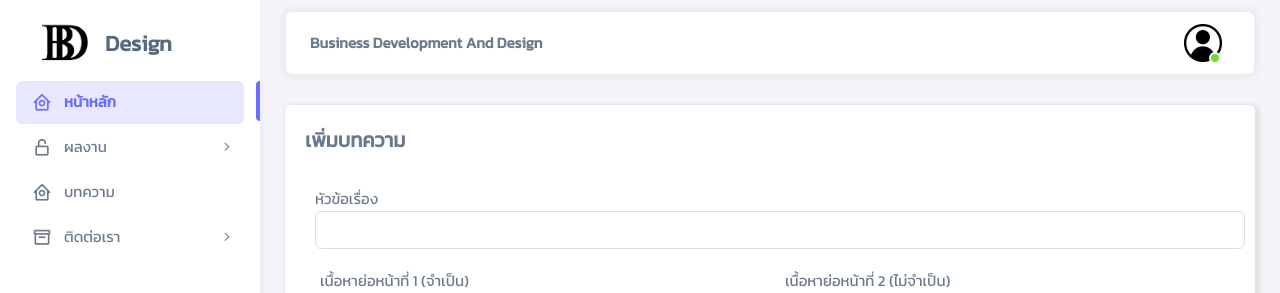
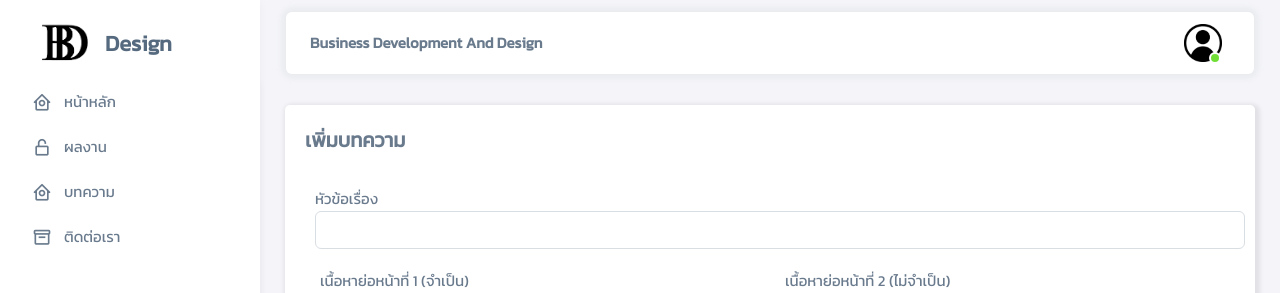
Before and after one commit to Korawich-sd/bddesign-Project, a PHP site: page /webpanel/add_blog.php in a window 1280 px wide. Shown: the top 293 px of the page. Run offline with PHP 8.4, Linux system fonts and the light colour scheme; the visitor is signed in with stand-in values (Sample User, id 1); data that the repository does not hold is empty; some libraries are stand-ins or nearby versions.

Commit message:
finish blog system 26/11/65

```diff
--- a/webpanel/menu_l.php
+++ b/webpanel/menu_l.php
@@ -23,6 +23,7 @@ if (isset($_SESSION['admin_login'])) {
     <meta http-equiv="X-UA-Compatible" content="IE=edge">
     <meta name="viewport" content="width=device-width, initial-scale=1.0">
     <title>Document</title>
+    <script src="https://ajax.googleapis.com/ajax/libs/jquery/3.6.1/jquery.min.js"></script>
     <link href="https://cdn.jsdelivr.net/npm/bootstrap@5.0.2/dist/css/bootstrap.min.css" rel="stylesheet" integrity="sha384-EVSTQN3/azprG1Anm3QDgpJLIm9Nao0Yz1ztcQTwFspd3yD65VohhpuuCOmLASjC" crossorigin="anonymous">
     <!-- Favicon -->
     <link rel="icon" type="image/x-icon" href="adimage/logo_bd.png" />
@@ -56,7 +57,6 @@ if (isset($_SESSION['admin_login'])) {
 
 
 </head>
-
 <body style="font-family: 'Kanit', sans-serif;">
 
 
@@ -85,7 +85,8 @@ if (isset($_SESSION['admin_login'])) {
                 <ul class="menu-inner py-1">
 
                     <!-- Dashboard -->
-                    <li class="menu-item active">
+
+                    <li class="menu-item " id="home">
                         <a href="index.php" class="menu-link">
                             <i class="menu-icon tf-icons bx bx-home-circle"></i>
                             <div data-i18n="Analytics">หน้าหลัก</div>
@@ -93,27 +94,15 @@ if (isset($_SESSION['admin_login'])) {
                     </li>
 
                     <!-- Performance -->
-                    <li class="menu-item">
-                        <a href="" class="menu-link menu-toggle">
+                    <li class="menu-item  " id="portfolio">
+                        <a href="portfolio.php" class="menu-link ">
                             <i class="menu-icon tf-icons bx bx-lock-open-alt"></i>
                             <div>ผลงาน</div>
                         </a>
-                        <ul class="menu-sub">
-                            <li class="menu-item">
-                                <a href="portfolio.php" class="menu-link">
-                                    <div>ผลงานทั้งหมด</div>
-                                </a>
-                            </li>
-                            <li class="menu-item">
-                                <a href="add_portfolio.php" class="menu-link">
-                                    <div>เพิ่มผลงาน</div>
-                                </a>
-                            </li>
-                        </ul>
                     </li>
 
                     <!-- Aticle -->
-                    <li class="menu-item ">
+                    <li class="menu-item " id="blog">
                         <a href="blog.php" class="menu-link">
                             <i class="menu-icon tf-icons bx bx-home-circle"></i>
                             <div data-i18n="blog">บทความ</div>
@@ -121,18 +110,11 @@ if (isset($_SESSION['admin_login'])) {
                     </li>
 
                     <!-- About -->
-                    <li class="menu-item">
-                        <a href="" class="menu-link menu-toggle">
+                    <li class="menu-item " id="aboutme">
+                        <a href="contact.php" class="menu-link">
                             <i class="menu-icon tf-icons bx bx-box"></i>
                             <div>ติดต่อเรา</div>
                         </a>
-                        <ul class="menu-sub">
-                            <li class="menu-item">
-                                <a href="contact.php" class="menu-link">
-                                    <div>รายการติดต่อ</div>
-                                </a>
-                            </li>
-                        </ul>
                     </li>
                 </ul>
             </aside>
@@ -250,6 +232,10 @@ if (isset($_SESSION['admin_login'])) {
 
     <!-- Place this tag in your head or just before your close body tag. -->
     <script async defer src="https://buttons.github.io/buttons.js"></script>
+
+    <script>
+
+    </script>
 </body>
 
 </html>
```
